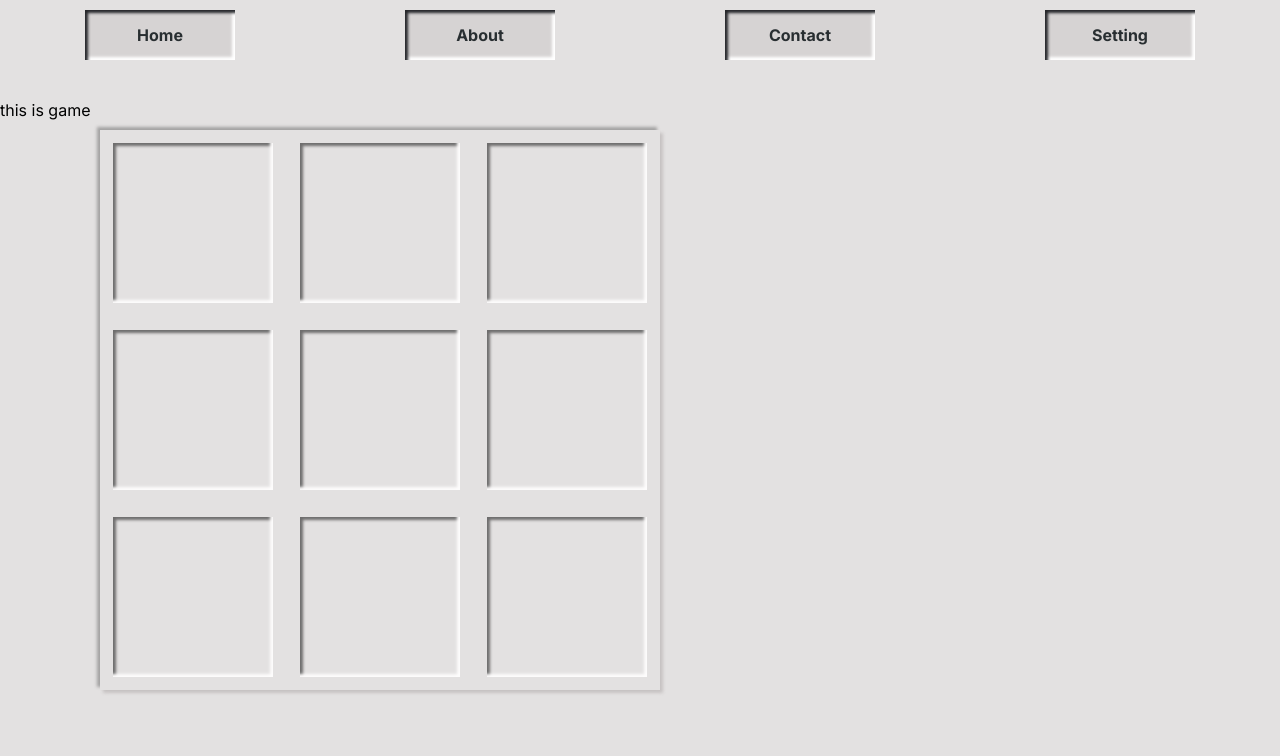
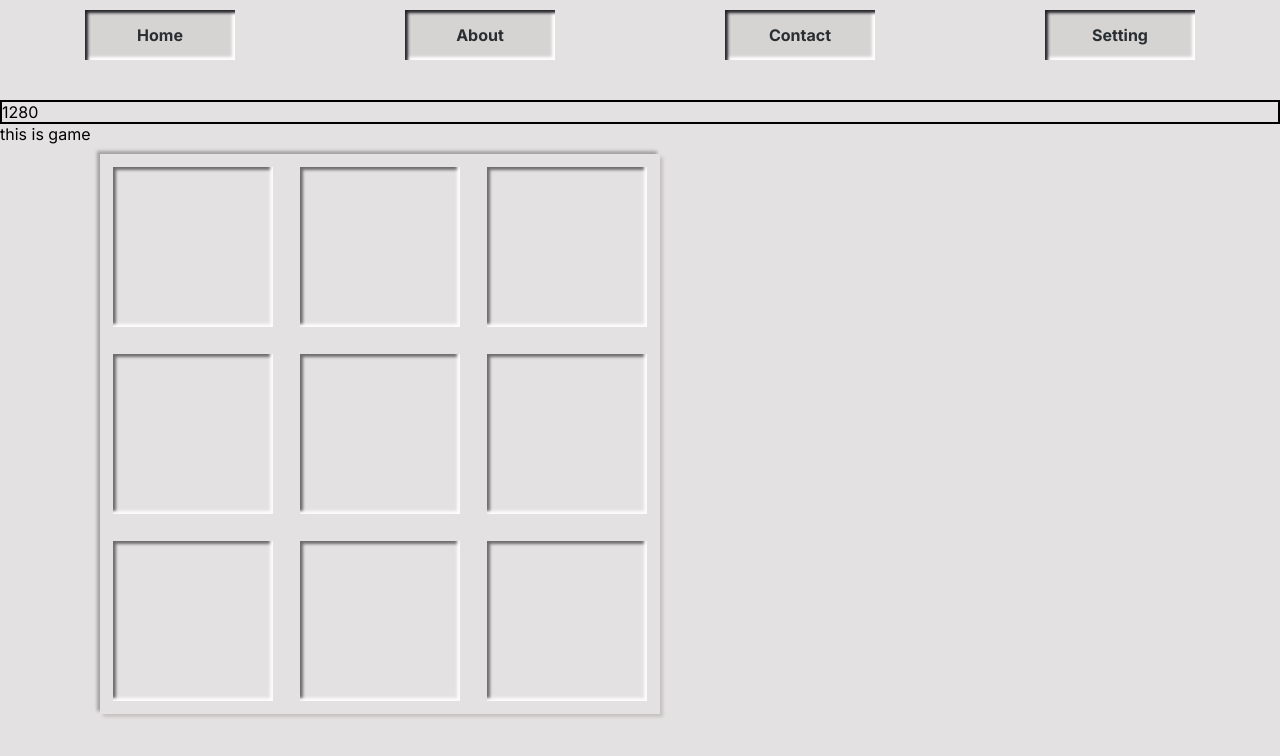
Before and after one commit to vishal730466/next-mobile, a Next.js app: page /about in a window 1280 px wide. Shown: the top 756 px of the page. Built offline with nearby package versions, Linux system fonts and the light colour scheme.

Commit message:
game error solve

```diff
--- a/src/app/Nav/page.js
+++ b/src/app/Nav/page.js
@@ -8,7 +8,7 @@ import { useRef, useEffect, useState } from 'react';
 export const Nav = () => {
   const divRef = useRef(null);
   const [width, setWidth] = useState(0);
-  const [a, seta] = useState(0);
+
 
 
 
--- a/src/app/about/page.js
+++ b/src/app/about/page.js
@@ -1,10 +1,11 @@
 'use client'
-import { useState, useEffect } from 'react';
+import { useState, useEffect,useRef } from 'react';
 import './game.css'
 
-export default function about() {
+export const about =() =>{
 
-
+  const divRef = useRef(null);
+  const [width, setWidth] = useState(0);
   const [visible, setvisible] = useState(false);
   const [arrayState, setArrayState] = useState(['', '', '', '', '', '', '', '', '']);
   const [Player, setPlayer] = useState("player1")
@@ -12,18 +13,31 @@ export default function about() {
   const [clicked, setClicked] = useState(Array(arrayState.length).fill(false));
 
 
+
+
   useEffect(() => {
+    const divElement = divRef.current;
+    if (divElement) {
+      const elementWidth = divElement.offsetWidth;
+      setWidth(elementWidth);
+    }
+
     const a = isWin();
+    isGameOver();
+
     if (a === 'X') {
       setvisible(true);
       setWinPlayer('Player1');
     }
-    if (a === 'O') {
+   else if (a === 'O') {
       setvisible(true);
       setWinPlayer('Player2');
     }
+    else{
+
+      isGameOver();
+    }
     console.log("result is ", a)
-    isGameOver();
   }, [arrayState]);
 
   const isWin = () => {
@@ -45,7 +59,7 @@ export default function about() {
   const isGameOver = () => {
     if (arrayState.every(item => item !== '')) {
       setWinPlayer('Draw');
-       setvisible(false);
+       setvisible(true);
     }
 
   };
@@ -72,8 +86,9 @@ export default function about() {
     }
   };
 
-  return (
-    <div>
+      // if(width>500){
+  return (   <div>
+<div ref={divRef} style={{ width: "100%" , border:"2px solid" }}>{width}</div>
       this is game
       <div className="board">
         {visible &&
@@ -90,4 +105,14 @@ export default function about() {
 
     </div>
   )
+
+ //  }
+/*
+else{
+  <div>
+     <div ref={divRef} style={{ width: "100%" }}>{width}</div>
+     this is mobile</div>
 }
+*/
+}
+export default about;
```
Also changed, not shown: src/app/about/mobile.game.css (added).
